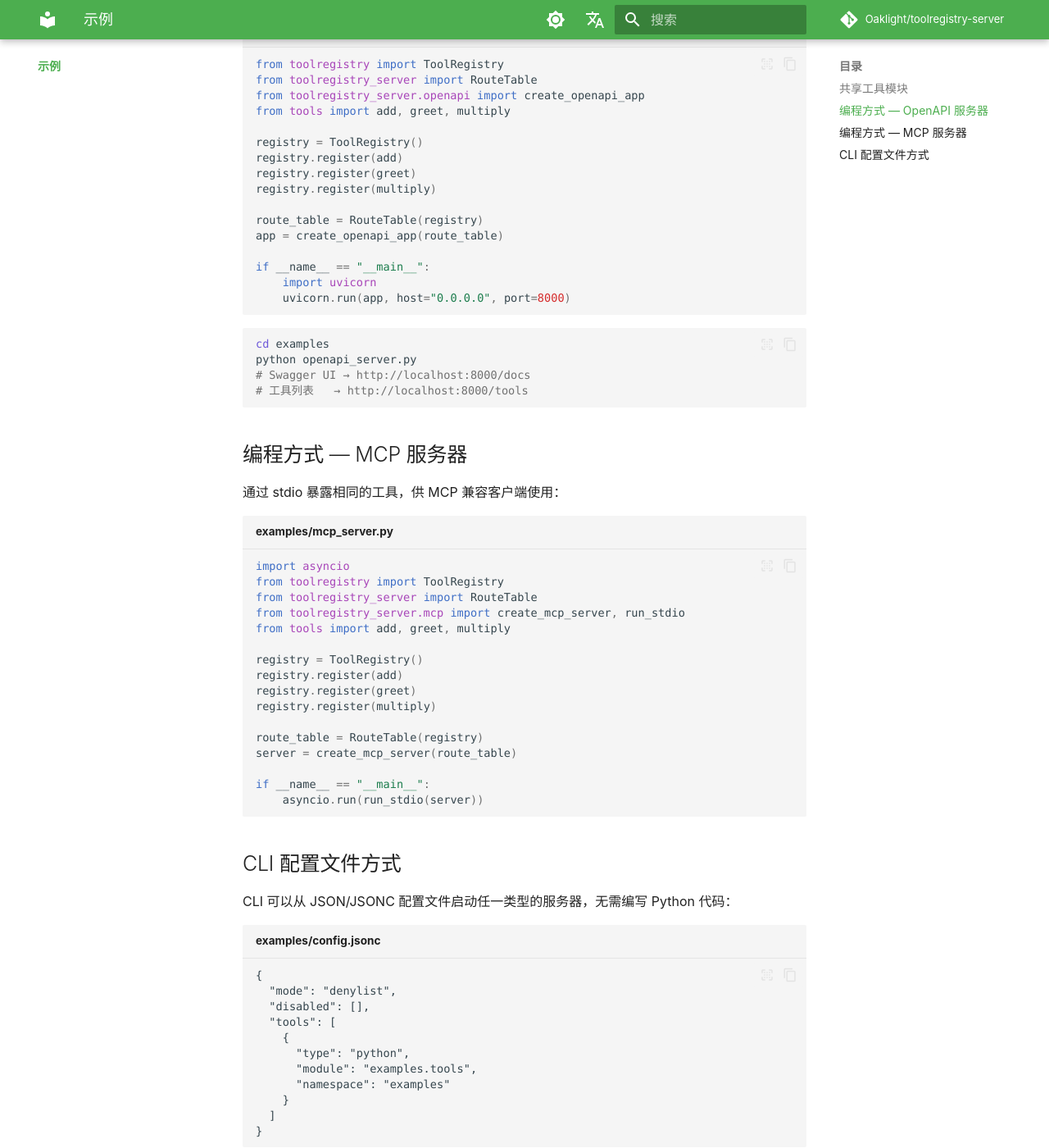
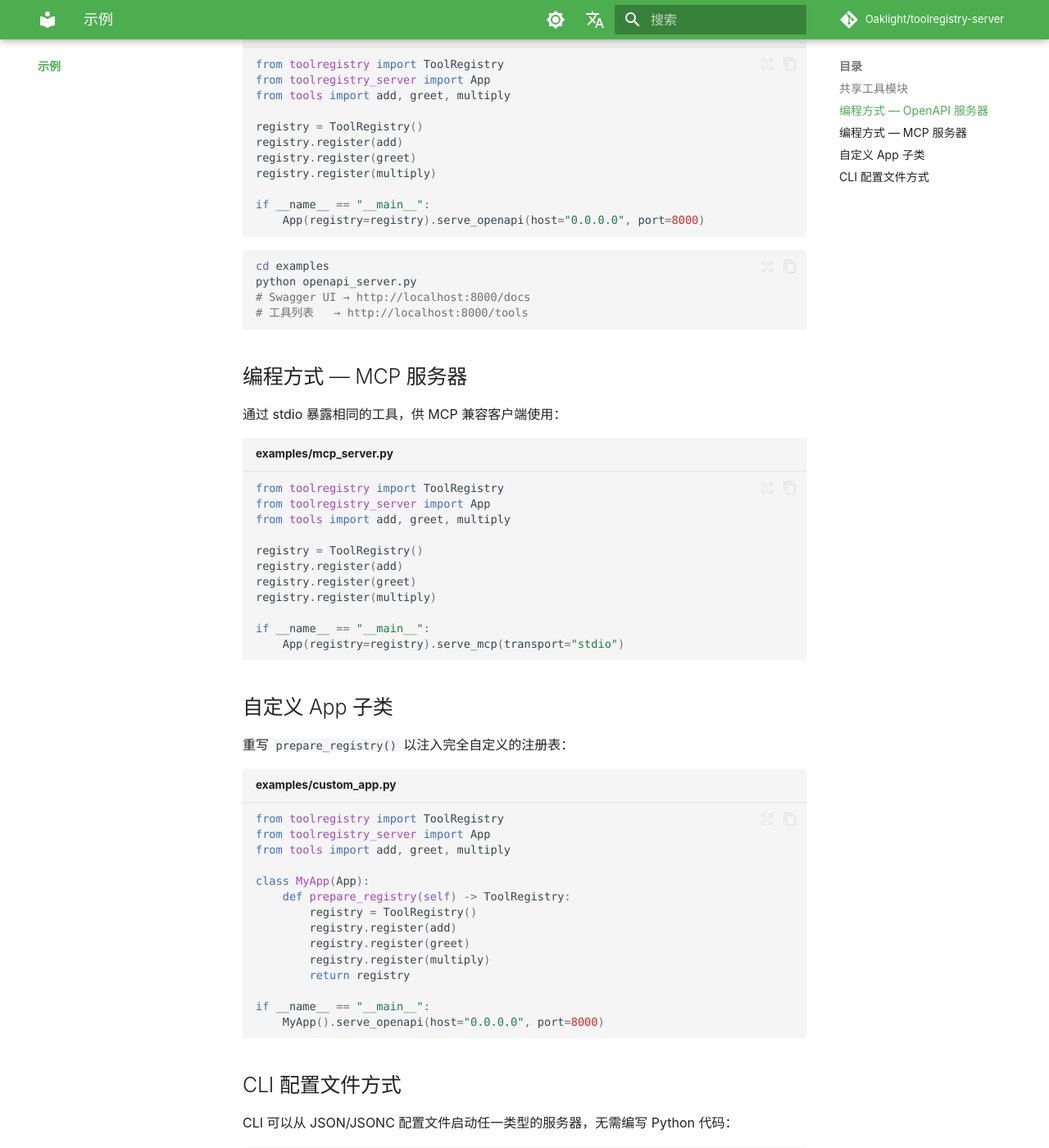
Before and after one commit to Oaklight/toolregistry-server, an MkDocs documentation site: the page built from docs/examples/index.md, in a window 1280 px wide and 1400 px high, scrolled down 816 px. Shown: the whole window at 82% size. Built offline with MkDocs 1.6.1 and Material for MkDocs 9.7.7, drawn with Linux system fonts in a browser that asks for light colours; some web fonts are replaced; comment, search, counter and statistics services are not loaded; some of the changed text lies outside the part shown.

Commit message:
docs: 更新 examples/index.md 以使用 v0.4.0 App API

````diff
--- a/docs/examples/index.md
+++ b/docs/examples/index.md
@@ -26,12 +26,11 @@ def multiply(a: float, b: float) -> float:
 
 ## 编程方式 — OpenAPI 服务器
 
-创建 FastAPI 应用并通过 Uvicorn 运行：
+使用 `App.serve_openapi()` 一行启动服务器：
 
 ```python title="examples/openapi_server.py"
 from toolregistry import ToolRegistry
-from toolregistry_server import RouteTable
-from toolregistry_server.openapi import create_openapi_app
+from toolregistry_server import App
 from tools import add, greet, multiply
 
 registry = ToolRegistry()
@@ -39,12 +38,8 @@ registry.register(add)
 registry.register(greet)
 registry.register(multiply)
 
-route_table = RouteTable(registry)
-app = create_openapi_app(route_table)
-
 if __name__ == "__main__":
-    import uvicorn
-    uvicorn.run(app, host="0.0.0.0", port=8000)
+    App(registry=registry).serve_openapi(host="0.0.0.0", port=8000)
 ```
 
 ```bash
@@ -59,10 +54,8 @@ python openapi_server.py
 通过 stdio 暴露相同的工具，供 MCP 兼容客户端使用：
 
 ```python title="examples/mcp_server.py"
-import asyncio
 from toolregistry import ToolRegistry
-from toolregistry_server import RouteTable
-from toolregistry_server.mcp import create_mcp_server, run_stdio
+from toolregistry_server import App
 from tools import add, greet, multiply
 
 registry = ToolRegistry()
@@ -70,11 +63,29 @@ registry.register(add)
 registry.register(greet)
 registry.register(multiply)
 
-route_table = RouteTable(registry)
-server = create_mcp_server(route_table)
+if __name__ == "__main__":
+    App(registry=registry).serve_mcp(transport="stdio")
+```
+
+## 自定义 App 子类
+
+重写 `prepare_registry()` 以注入完全自定义的注册表：
+
+```python title="examples/custom_app.py"
+from toolregistry import ToolRegistry
+from toolregistry_server import App
+from tools import add, greet, multiply
+
+class MyApp(App):
+    def prepare_registry(self) -> ToolRegistry:
+        registry = ToolRegistry()
+        registry.register(add)
+        registry.register(greet)
+        registry.register(multiply)
+        return registry
 
 if __name__ == "__main__":
-    asyncio.run(run_stdio(server))
+    MyApp().serve_openapi(host="0.0.0.0", port=8000)
 ```
 
 ## CLI 配置文件方式
````
